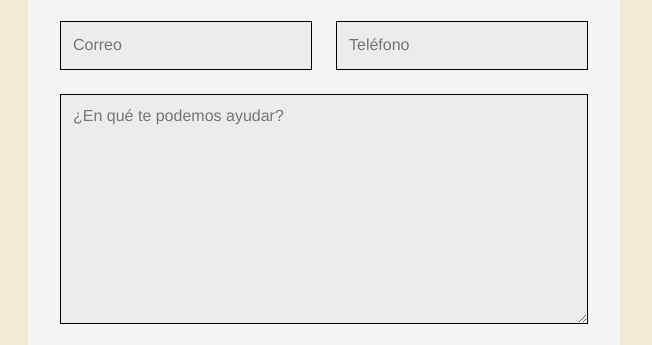
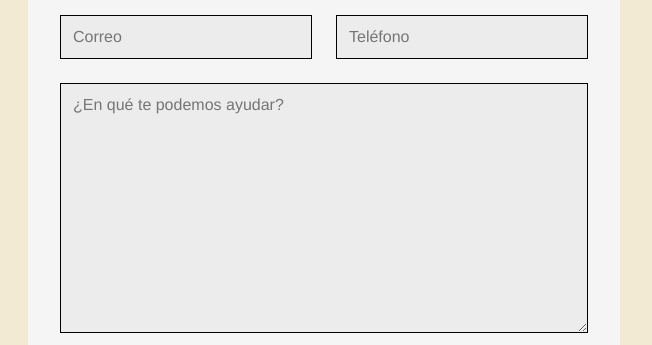
Before and after one commit to braianledantes/atodobarro, a plain HTML site: page pages/contactos.html in a window 1280 px wide. Shown: the part 297-642 px from the top of the page, 628-1280 px from the left. Drawn offline with Linux system fonts and the light colour scheme.

Commit message:
algunas modificaciones extra

```diff
--- a/css/styles.css
+++ b/css/styles.css
@@ -153,6 +153,8 @@ main {
 .article__img {
     width: 100%;
     max-width: 400px;
+    aspect-ratio: 2/3;
+    object-fit: cover;
     display: block;
 }
 
@@ -184,6 +186,7 @@ main {
 .producto__img {
     display: block;
     width: 100%;
+    aspect-ratio: 1/1;
     object-fit: cover;
 }
 
@@ -240,6 +243,7 @@ main {
 .lista-imagenes__img {
     width: 100%;
     object-fit: cover;
+    aspect-ratio: 9/14;
     border-radius: 5px;
     box-shadow: 0 0 10px gray;
 }
@@ -300,6 +304,8 @@ main {
 
 .formulario__contenido {
     grid-area: contenido;
+    min-height: 250px;
+    resize: vertical;
 }
 
 .formulario__btn-submit {
@@ -318,11 +324,7 @@ main {
     padding: 12px;
     background-color: #ececec;
     border: 1px solid black;
-}
-
-.formulario__contenido {
-    grid-area: contenido;
-    width: 100%;
+    overflow: auto;
 }
 
 .formulario__btn-submit {
@@ -331,7 +333,6 @@ main {
     color: #F5F5F5;
     cursor: pointer;
     text-transform: uppercase;
-
 }
 
 @media screen and (min-width: 768px) {
```
